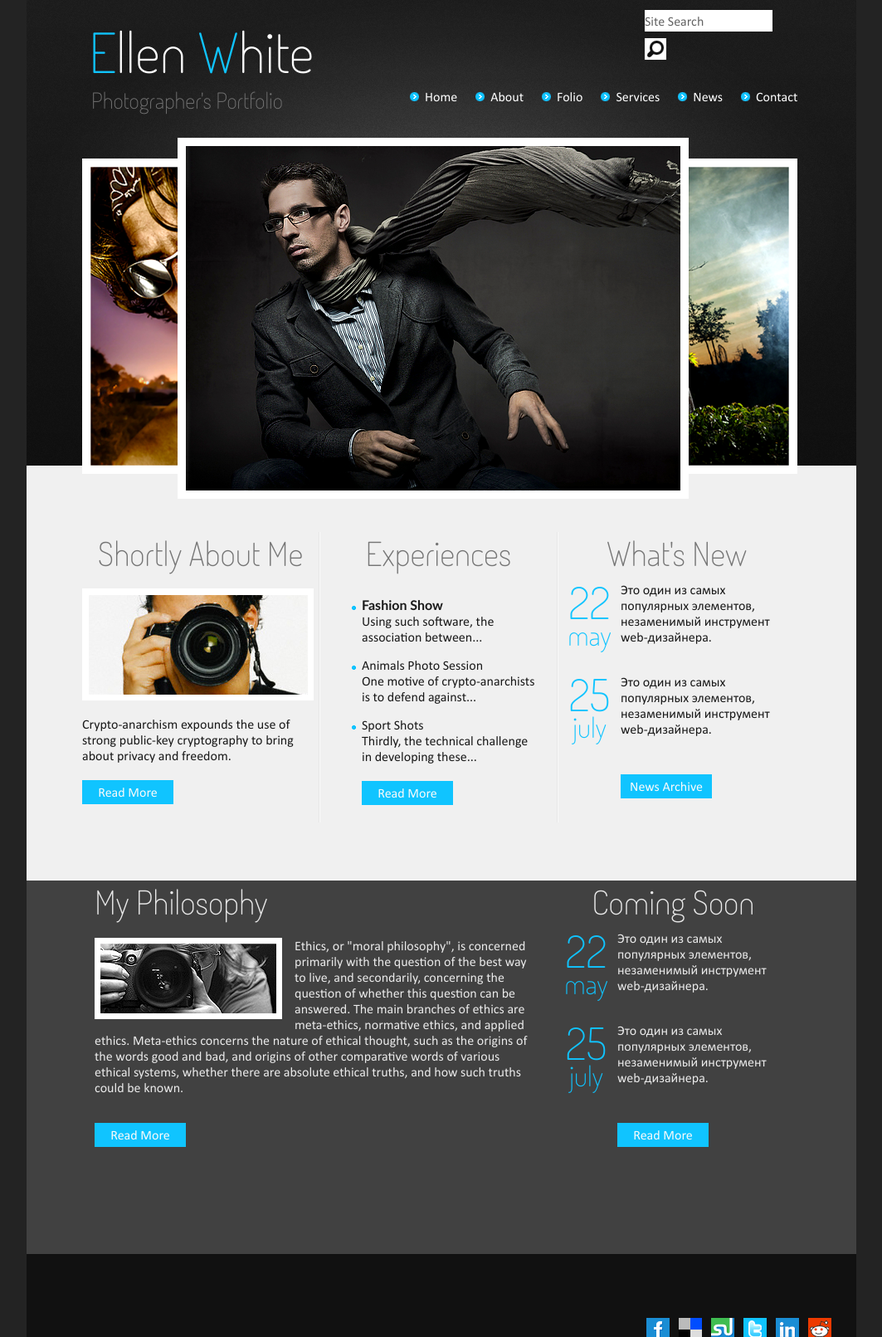
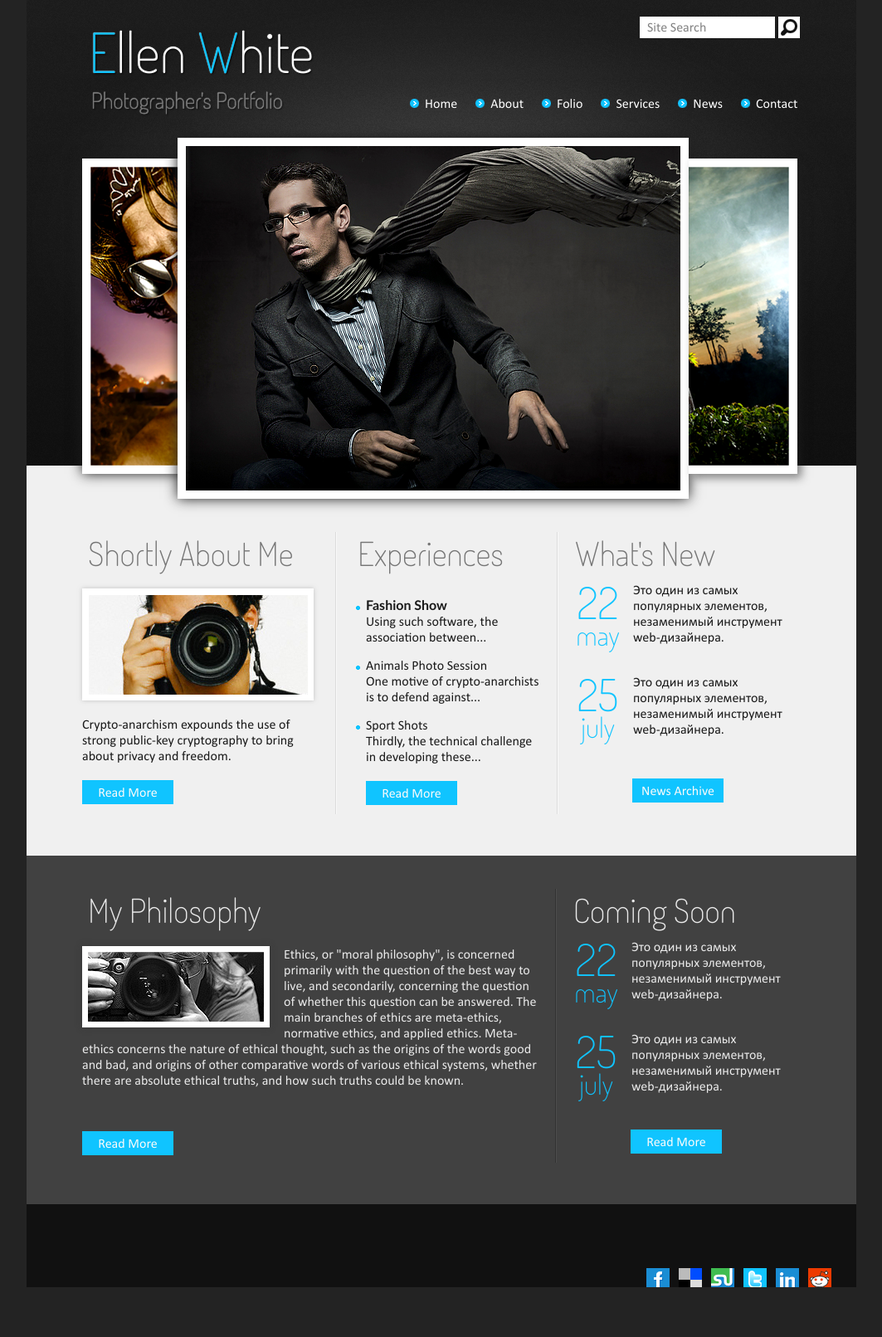
Before and after one commit to ololobus/Educational, a PHP site: page / in a window 1280 px wide. Shown: the whole page at 83% size, without its empty margins (108-1171 px from the left). After the commit the page ends 1551 px from the top, so only its background shows below. Run offline with PHP 8.4, Linux system fonts and the light colour scheme.

Commit message:
исправления

```diff
--- a/page/style.css
+++ b/page/style.css
@@ -42,10 +42,10 @@ a, a:visited, a:hover {
   width: 285px;
 }
 .eventtext {
-  padding-right: 20px;
+  padding-right: 10px;
   padding-top: 10px;
   padding-left: 10px;
-  width: 190px;
+  width: 185px;
   float: right;
   text-align: left;
   font-family: "Calibri";
@@ -58,7 +58,7 @@ a, a:visited, a:hover {
   width: 55px;
 	color: rgb(16,196,255);
 	float: left;
-	margin-left: 10px;
+	margin-left: 20px;
 }
 .day {
   font-size: 40pt;
@@ -83,6 +83,7 @@ a, a:visited, a:hover {
   width: 290px;
   float: left;
   left: 75px;
+  text-shadow: black 1px 1px 2px, white 0 0 1px;;
 }
 .title {
 	color: rgb(255,255,255);
@@ -108,7 +109,7 @@ a, a:visited, a:hover {
   clear: left;
   margin-bottom: 30px;
   position: relative;
-  bottom: 10px;
+  bottom: 2px;
   right: 40px;
 }
 #nav ul {
@@ -130,6 +131,7 @@ a, a:visited, a:hover {
   float: left;
   position: relative;
   left: 50px;
+  box-shadow: 0 0 15px rgb(30,30,30);
 }
 .leftimg {
   border:solid 10px white;
@@ -139,6 +141,7 @@ a, a:visited, a:hover {
   position: relative;
   top: 25px;
   left: 67px;
+  box-shadow: 0 0 15px rgb(30,30,30);
 }
 .rightimg {
   border:solid 10px white;
@@ -147,21 +150,23 @@ a, a:visited, a:hover {
   position: relative;
   top: 25px;
   left: 50px;
+  box-shadow: 5px 5px 10px rgba(30,30,30,0.5);
 }
 
 #search {
   float: right;
-  width: 180px;
+  width: 200px;
   height: 26px;
   position: relative;
-  right: 75px;
+  right: 61px;
   top: 20px;
 }
 #search input {
   height: 26px;
   font-family: "Calibri";
   font-size: 12pt;
-  color: rgb(100,100,100);
+  color: rgb(130,130,130);
+  padding-left: 9px;
 }
 .searchinput {
   position: relative;
@@ -172,18 +177,19 @@ a, a:visited, a:hover {
 #line1 {
   background-color: rgb(240,240,240);
   width: 1000px;
-  height: 500px;
+  height: 470px;
   margin:0 auto;
 }
 .line1title {
   color: rgb(117,117,117);
 	font-family: "TerminalDosis-Light";
 	font-size: 30pt;
-	text-align: center;
+	text-align: left;
 }
 .line1img {
   border:solid 7px white;
   margin-bottom: 15px;
+  box-shadow: 0 0 5px rgba(150,150,150,0.5);
 }
 .line1text {
   text-align: left;
@@ -198,34 +204,47 @@ a, a:visited, a:hover {
   left: 67px;
   top: 40px;
   width: 285px;
-  height: 350px;
+  height: 340px;
 }
 #about {
   clear: right;
-  border-right: solid 1px rgb(230,230,230);
+  border-right: solid 1px rgb(220,220,220);
+  width: 305px;
+}
+#about .line1title {
+  padding-left: 7px;
 }
 #exp {
-  border-right: solid 1px rgb(230,230,230);
+  border-right: solid 1px rgb(220,220,220);
   border-left: solid 1px rgb(250,250,250);
+  width: 265px;
 }
 #exp .bluebutton {
-  margin-left: 50px;
+  margin-left: 35px;
 }
 #exp .line1text {
   margin-top: 13px;
+}
+#exp .line1title {
+  padding-left: 25px;
+}
+#exp ul {
+  list-style-image: url('img/listmarker2.png');
+  padding-left: 35px;
+}
+#exp li {
+  padding-top: 15px;
 }
 #new {
   border-left: solid 1px rgb(250,250,250);
 }
 #new .bluebutton {
-  margin-left: 75px;
+  margin-left: 89px;
+  margin-top: 25px;
 }
-#exp ul {
-  list-style-image: url('img/listmarker2.png');
-  padding-left: 50px;
-}
-#exp li {
-  padding-top: 15px;
+#new .line1title  {
+  text-align: left;
+  padding-left: 20px;
 }
 .line1subtitle {
   font-family: "Calibri";
@@ -238,7 +257,7 @@ a, a:visited, a:hover {
 #line2 {
   background-color: rgb(65,65,65);
   width: 1000px;
-  height: 450px;
+  height: 420px;
   margin:0 auto;
 }
 .line2title {
@@ -250,8 +269,9 @@ a, a:visited, a:hover {
 }
 .line2img {
   border:solid 7px white;
-  margin-bottom: 15px;
-  margin-right: 15px;
+  margin-bottom: 16px;
+  margin-right: 17px;
+  box-shadow: 0 0 7px rgba(50,50,50,0.5);
 }
 .line2text {
   text-align: left;
@@ -259,30 +279,32 @@ a, a:visited, a:hover {
   font-size: 12pt;
   color: rgb(234,234,234);
   padding-right: 20px;
-  padding-left: 15px;
   height: 222px;
 }
 #philo, #soon {
-  height: 350px;
+  height: 330px;
   float: left;
   position: relative;
   left: 67px;
+  margin-top: 40px;
 }
 #philo {
   width: 570px;
+  border-right: solid 1px rgb(50,50,50);
 }
-#philo .bluebutton {
-  margin-left: 15px;
+#philo .line2title {
+  padding-left: 7px;
 }
 #soon {
   width: 285px;
+  border-left: solid 1px rgb(76,76,76);
 }
 #soon .line2title {
-  text-align: center;
-  padding-left: 0;
+  padding-left: 20px;
 }
 #soon .bluebutton {
-  margin-left: 75px;
+  margin-left: 89px;
+  margin-top: 18px;
 }
 #soon .eventtext {
   color: rgb(234,234,234);
--- a/tail.tpl
+++ /dev/null
@@ -1,4 +0,0 @@
-
-</body>
-
-</html>
```
Also changed, not shown: body_main.tpl (deleted, +0 -12 lines), body_post.tpl (deleted, +0 -18 lines), comment.php (deleted, +0 -49 lines), comment_edit.tpl (deleted, +0 -8 lines), comment_input.tpl (deleted, +0 -9 lines), dbcreate.php (deleted, +0 -24 lines), head.tpl (deleted, +0 -23 lines), post.php (deleted, +0 -108 lines), post_edit.tpl (deleted, +0 -10 lines), post_input.tpl (deleted, +0 -9 lines), router.php (deleted, +0 -92 lines), test.php (deleted, +0 -15 lines), .htaccess (deleted), page/img/design.png (deleted), 1 other file.
